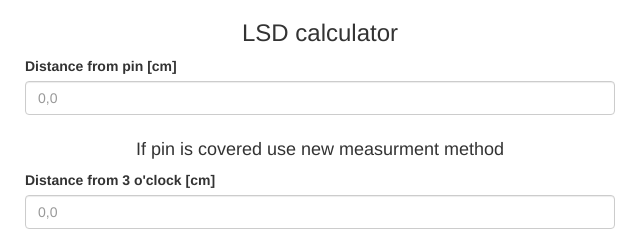
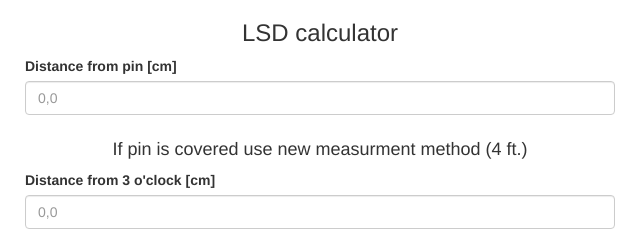
Before and after one commit to TomyMMX/LSDCalculator, a plain HTML site: page index.html in a window 1280 px wide. Shown: the top 240 px of the page, 10-650 px from the left. Drawn offline with Linux system fonts and the light colour scheme.

Commit message:
Changed explanation.

```diff
--- a/index.html
+++ b/index.html
@@ -34,7 +34,7 @@
 	            <table style="width: 100%;">
                     <tr>
                         <td style="text-align: center; vertical-align: middle;">
-                            <h4>If pin is covered use new measurment method</h4>
+                            <h4>If pin is covered use new measurment method (4 ft.)</h4>
                         </td>
                     </tr>
                 </table>
```
